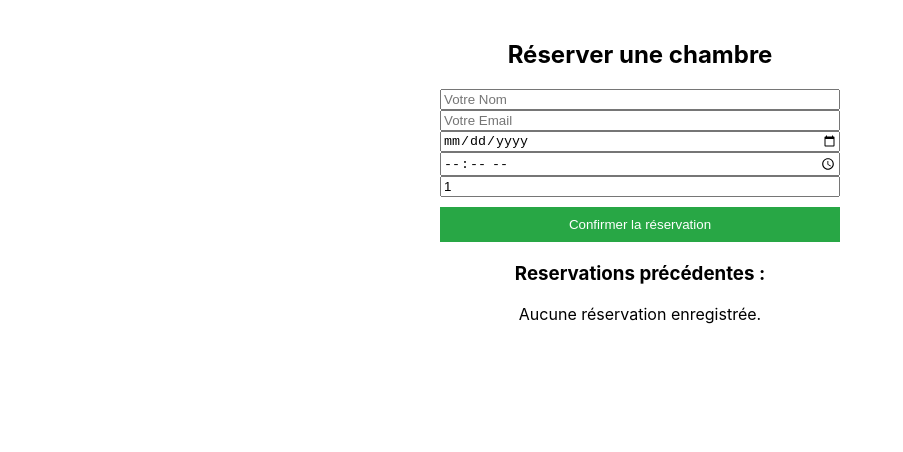
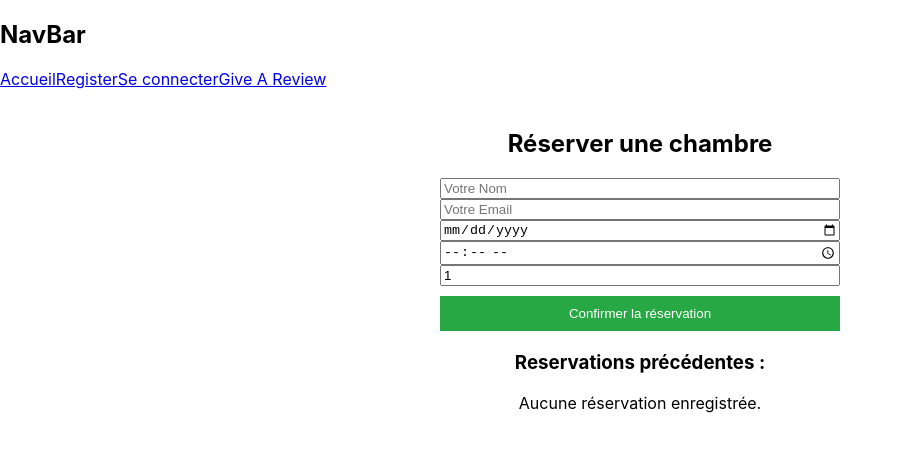
Before and after one commit to armadne/crmproject, a React (Create React App) app in the folder frontend/: page /reservations in a window 1280 px wide. Shown: the top 452 px of the page, without its empty margins (0-903 px from the left). Built offline with nearby package versions, Linux system fonts and the light colour scheme.

Commit message:
Ajout de navbar sur toutes les pages

```diff
--- a/frontend/src/App.js
+++ b/frontend/src/App.js
@@ -13,9 +13,11 @@
 import Register from './Register';
 
 // Importation du composant Login de Login.js
-import Login from './Login'
+import Login from './Login';
 
-import  FeedbackQRPage from  './Reviews'
+import  FeedbackQRPage from  './reviews';
+
+import Navbar from './Navbar';
 
 
 
@@ -24,6 +26,8 @@
 function App() {
     return (
         <Router>
+
+            <Navbar/>
 
             <Routes>
 
--- /dev/null
+++ b/frontend/src/Navbar.js
@@ -0,0 +1,21 @@
+import React from 'react';
+import { Link } from 'react-router-dom';
+
+
+// On définit un composant nommé Navbar
+
+const Navbar = () => {
+return (
+    <nav className="navbar">
+        <h1>NavBar</h1>
+        <div>
+            <Link to="/">Accueil</Link>
+            <Link to="/register">Register</Link>
+            <Link to="/login">Se connecter</Link>
+            <Link to="/feedback">Give A Review</Link>
+        </div>
+    </nav>
+)
+    }
+
+export default Navbar;
```
